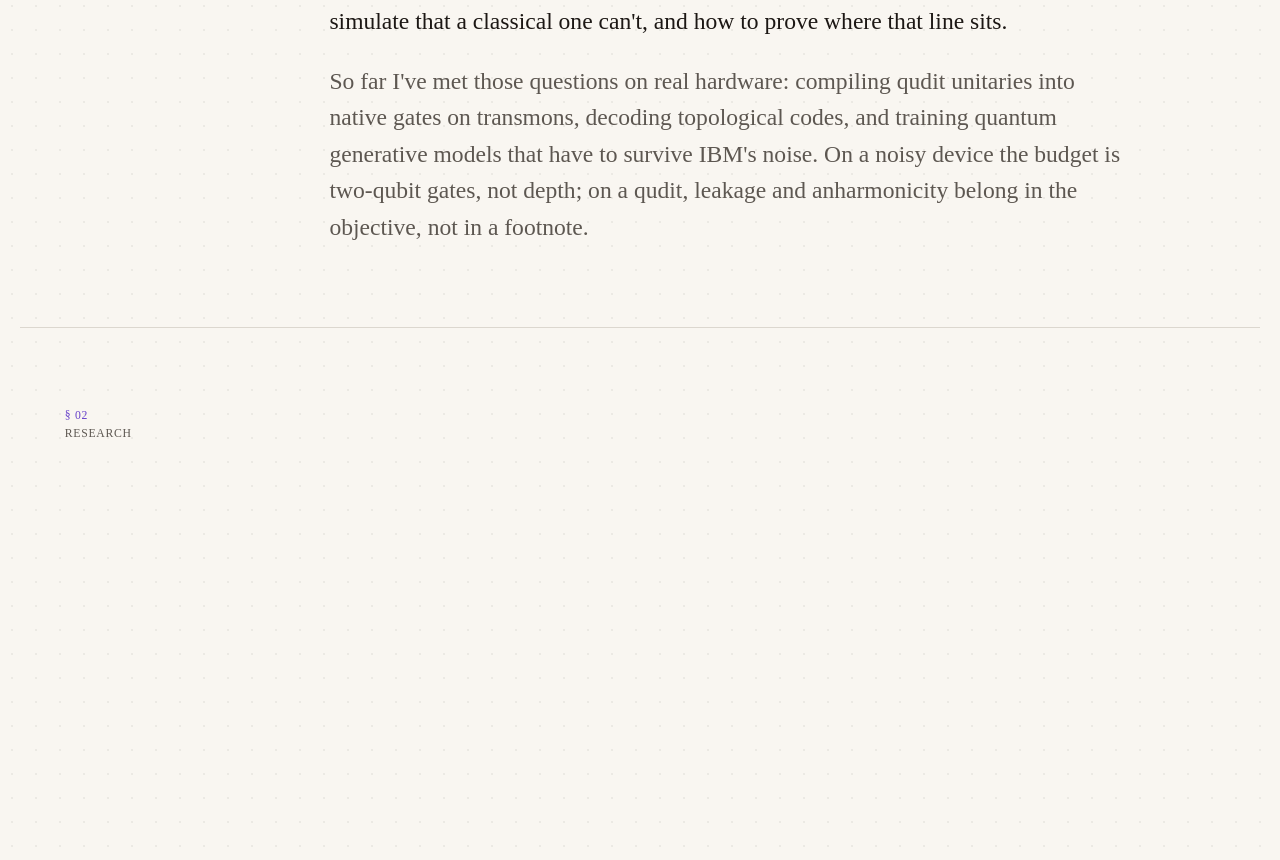
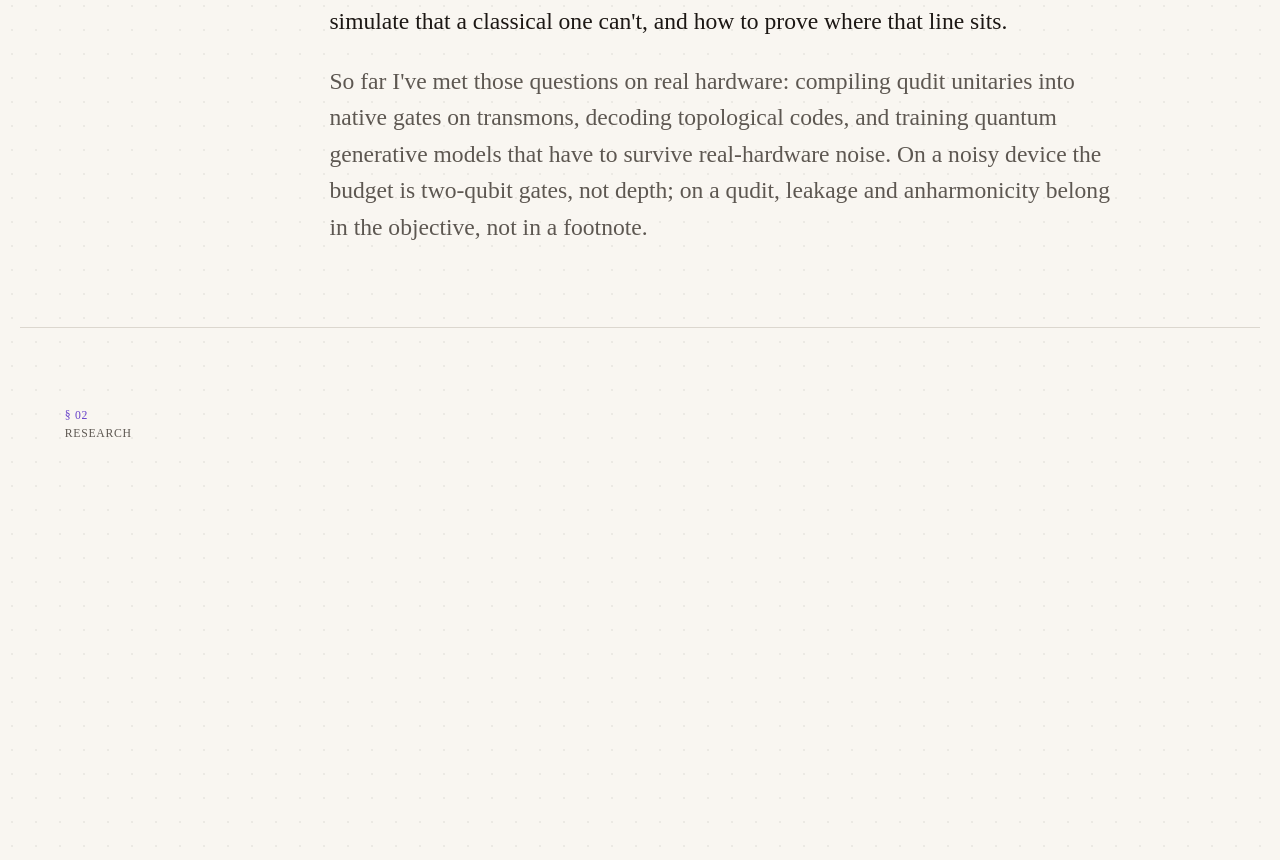
Before and after one commit to amoghdprasanna/amoghdprasanna.github.io, an Astro site: page / in a window 1280 px wide. Shown: the part 1254-2114 px from the top of the page. Built offline with nearby package versions, Linux system fonts and the light colour scheme; Astro itself is replaced by a stand-in of ours.

Commit message:
Typos fixed

```diff
--- a/src/pages/index.astro
+++ b/src/pages/index.astro
@@ -77,7 +77,7 @@ const jsonLd = {
         I'm interested in <strong>quantum error correction</strong>, <strong>quantum simulation</strong> and <strong>quantum complexity</strong>: how to keep quantum information intact, what a quantum computer can simulate that a classical one can't, and how to prove where that line sits.
       </p>
       <p>
-        So far I've met those questions on real hardware: compiling qudit unitaries into native gates on transmons, decoding topological codes, and training quantum generative models that have to survive IBM's noise. On a noisy device the budget is two-qubit gates, not depth; on a qudit, leakage and anharmonicity belong in the objective, not in a footnote.
+        So far I've met those questions on real hardware: compiling qudit unitaries into native gates on transmons, decoding topological codes, and training quantum generative models that have to survive real-hardware noise. On a noisy device the budget is two-qubit gates, not depth; on a qudit, leakage and anharmonicity belong in the objective, not in a footnote.
       </p>
     </div>
   </Section>
```
